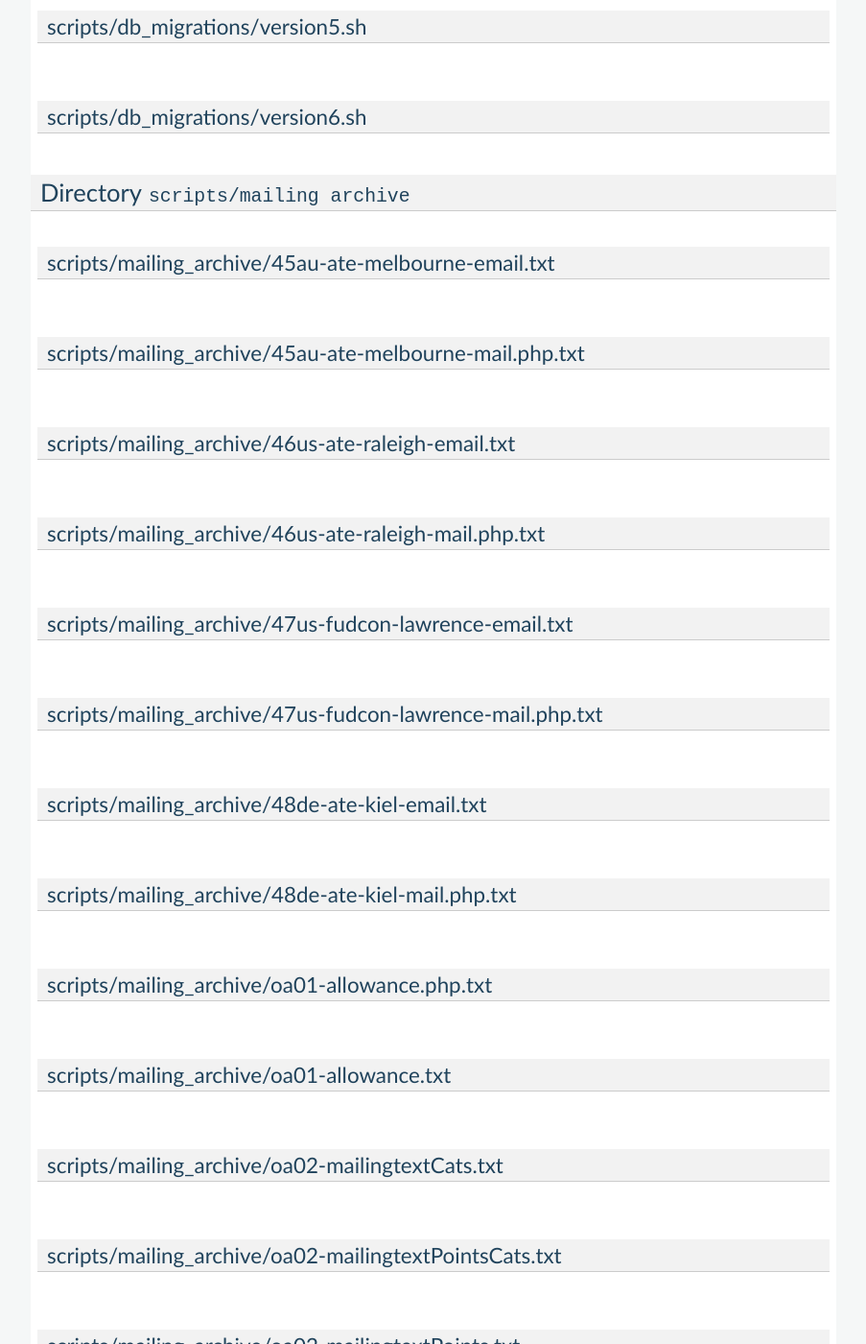
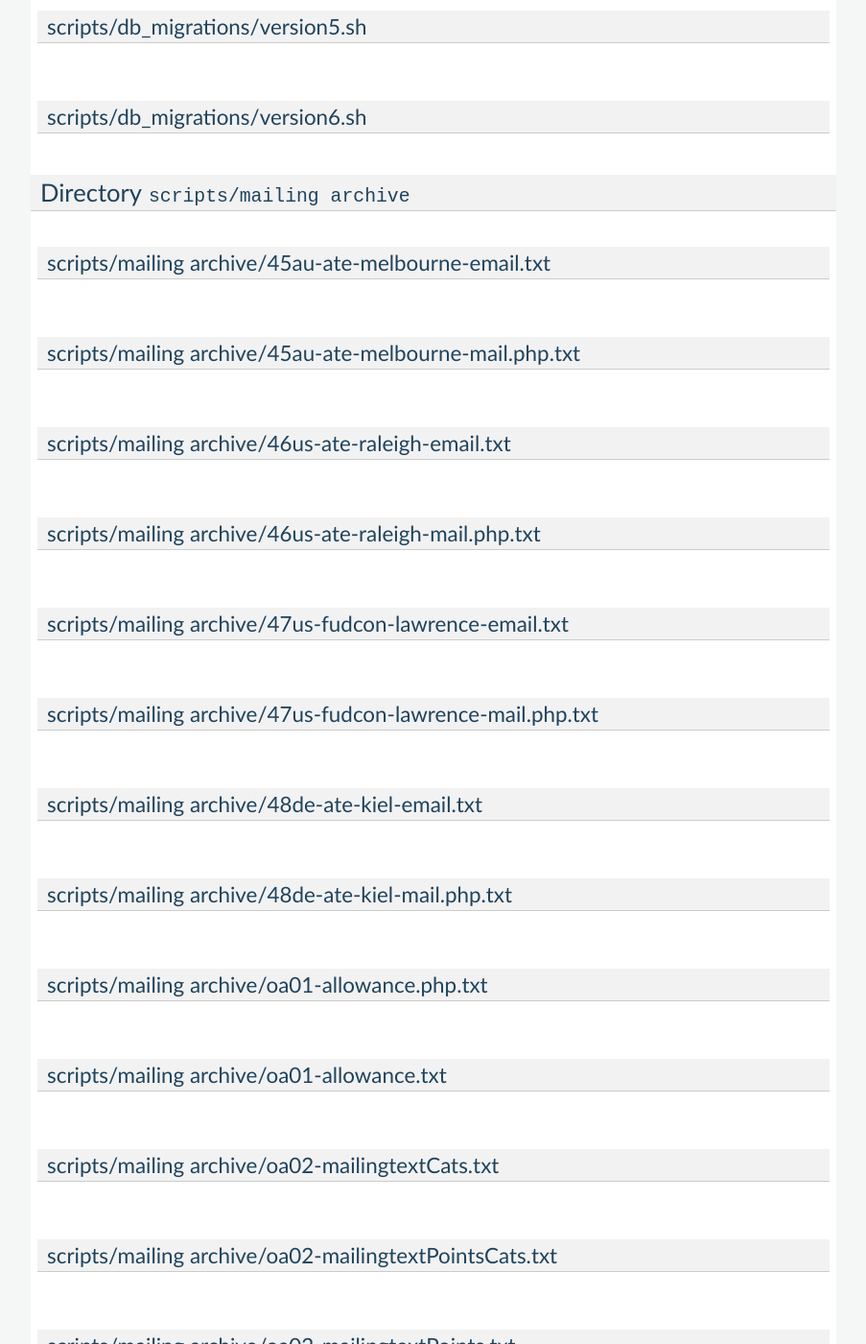
Before and after one commit to CAcertOrg/cacert-codedocs, a Sphinx documentation site: the page built from source/DIR-scripts.rst, in a window 1280 px wide and 1400 px high, scrolled down 7565 px. Shown: the whole window at 96% size, without its empty margins (198-1101 px from the left). Built offline with Sphinx 7.4.7, drawn with Linux system fonts in a browser that asks for light colours; some of the changed text lies outside the part shown.

```diff
--- a/source/DIR-scripts.rst
+++ b/source/DIR-scripts.rst
@@ -172,42 +172,42 @@ Directory :file:`scripts/db_migrations`
 Directory :file:`scripts/mailing archive`
 =========================================
 
-.. sourcefile:: scripts/mailing_archive/45au-ate-melbourne-email.txt
+.. sourcefile:: scripts/mailing archive/45au-ate-melbourne-email.txt
 
-.. sourcefile:: scripts/mailing_archive/45au-ate-melbourne-mail.php.txt
+.. sourcefile:: scripts/mailing archive/45au-ate-melbourne-mail.php.txt
 
-.. sourcefile:: scripts/mailing_archive/46us-ate-raleigh-email.txt
+.. sourcefile:: scripts/mailing archive/46us-ate-raleigh-email.txt
 
-.. sourcefile:: scripts/mailing_archive/46us-ate-raleigh-mail.php.txt
+.. sourcefile:: scripts/mailing archive/46us-ate-raleigh-mail.php.txt
 
-.. sourcefile:: scripts/mailing_archive/47us-fudcon-lawrence-email.txt
+.. sourcefile:: scripts/mailing archive/47us-fudcon-lawrence-email.txt
 
-.. sourcefile:: scripts/mailing_archive/47us-fudcon-lawrence-mail.php.txt
+.. sourcefile:: scripts/mailing archive/47us-fudcon-lawrence-mail.php.txt
 
-.. sourcefile:: scripts/mailing_archive/48de-ate-kiel-email.txt
+.. sourcefile:: scripts/mailing archive/48de-ate-kiel-email.txt
 
-.. sourcefile:: scripts/mailing_archive/48de-ate-kiel-mail.php.txt
+.. sourcefile:: scripts/mailing archive/48de-ate-kiel-mail.php.txt
 
-.. sourcefile:: scripts/mailing_archive/oa01-allowance.php.txt
+.. sourcefile:: scripts/mailing archive/oa01-allowance.php.txt
 
-.. sourcefile:: scripts/mailing_archive/oa01-allowance.txt
+.. sourcefile:: scripts/mailing archive/oa01-allowance.txt
 
-.. sourcefile:: scripts/mailing_archive/oa02-mailingtextCats.txt
+.. sourcefile:: scripts/mailing archive/oa02-mailingtextCats.txt
 
-.. sourcefile:: scripts/mailing_archive/oa02-mailingtextPointsCats.txt
+.. sourcefile:: scripts/mailing archive/oa02-mailingtextPointsCats.txt
 
-.. sourcefile:: scripts/mailing_archive/oa02-mailingtextPoints.txt
+.. sourcefile:: scripts/mailing archive/oa02-mailingtextPoints.txt
 
-.. sourcefile:: scripts/mailing_archive/oa02-orgainformation.php.txt
+.. sourcefile:: scripts/mailing archive/oa02-orgainformation.php.txt
 
-.. sourcefile:: scripts/mailing_archive/thawte_DE.txt
+.. sourcefile:: scripts/mailing archive/thawte_DE.txt
 
-.. sourcefile:: scripts/mailing_archive/thawte_EN.txt
+.. sourcefile:: scripts/mailing archive/thawte_EN.txt
 
-.. sourcefile:: scripts/mailing_archive/thawte_ES.txt
+.. sourcefile:: scripts/mailing archive/thawte_ES.txt
 
-.. sourcefile:: scripts/mailing_archive/thawte_FR.txt
+.. sourcefile:: scripts/mailing archive/thawte_FR.txt
 
-.. sourcefile:: scripts/mailing_archive/thawte_NL.txt
+.. sourcefile:: scripts/mailing archive/thawte_NL.txt
 
-.. sourcefile:: scripts/mailing_archive/thawte_RU.txt
+.. sourcefile:: scripts/mailing archive/thawte_RU.txt
--- a/source/DIR-www.rst
+++ b/source/DIR-www.rst
@@ -129,7 +129,7 @@ Directory :file:`www/docs`
 
 .. sourcefile:: www/docs/CAcert_Rules.sxw
 
-.. sourcefile:: www/docs/encryption_in_the_real_world.sxi
+.. sourcefile:: www/docs/encryption in the real world.sxi
 
 .. sourcefile:: www/docs/flyer.sxw
 
--- a/source/sphinxext/cacert.py
+++ b/source/sphinxext/cacert.py
@@ -66,6 +66,7 @@ class SourceFile(Directive):
     has_content = True
     required_arguments = 1
     optional_arguments = 0
+    final_argument_whitespace = True
     option_spec = {
         'uses': file_list,
         'links': file_list,
```
